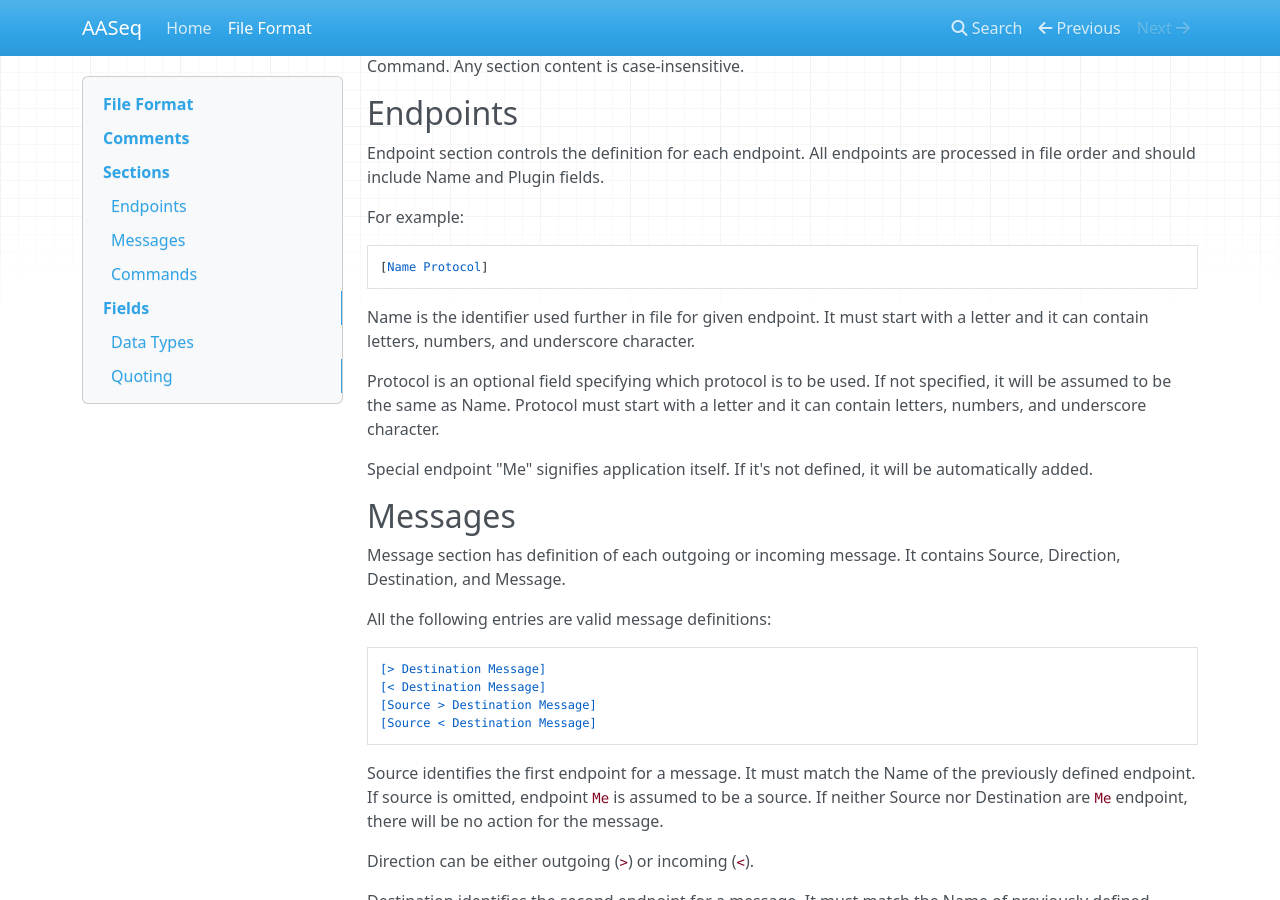
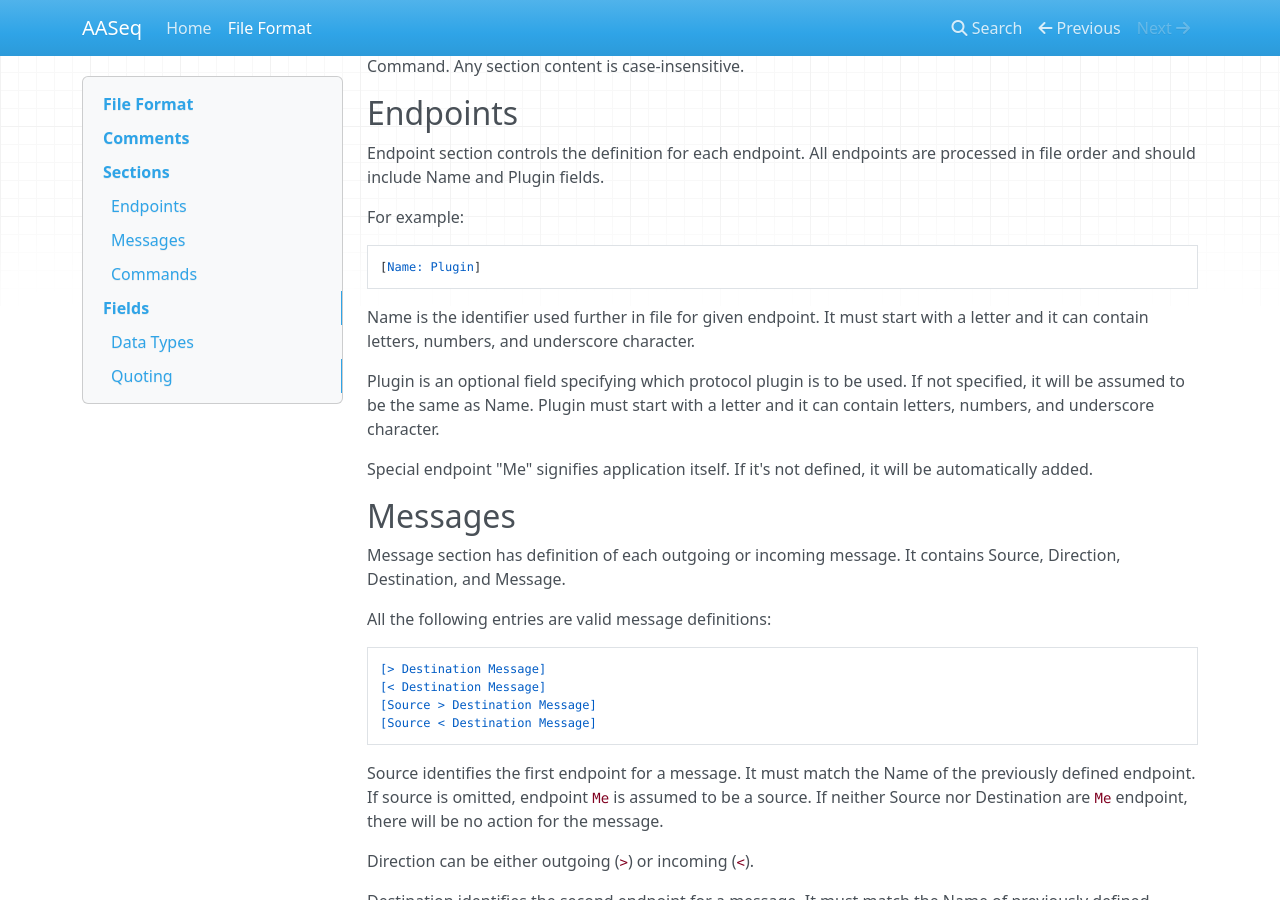
Before and after one commit to medo64/AASeq, an MkDocs documentation site: the page built from docs/web/src/fileformat.md, in a window 1280 px wide and 900 px high, scrolled down 505 px. Built offline with MkDocs 1.6.1, drawn with Linux system fonts in a browser that asks for light colours; nearby versions of some CDN libraries.

Commit message:
Adjusted one file to a new format

```diff
--- a/docs/web/src/fileformat.md
+++ b/docs/web/src/fileformat.md
@@ -33,14 +33,14 @@ processed in file order and should include Name and Plugin fields.
 
 For example:
 
-    [Name Protocol]
+    [Name: Plugin]
 
 Name is the identifier used further in file for given endpoint. It must start
 with a letter and it can contain letters, numbers, and underscore character.
 
-Protocol is an optional field specifying which protocol is to be used. If not
-specified, it will be assumed to be the same as Name. Protocol must start with
-a letter and it can contain letters, numbers, and underscore character.
+Plugin is an optional field specifying which protocol plugin is to be used. If
+not specified, it will be assumed to be the same as Name. Plugin must start
+with a letter and it can contain letters, numbers, and underscore character.
 
 Special endpoint "Me" signifies application itself. If it's not defined, it
 will be automatically added.
```
Also changed, not shown: 1 other file.
